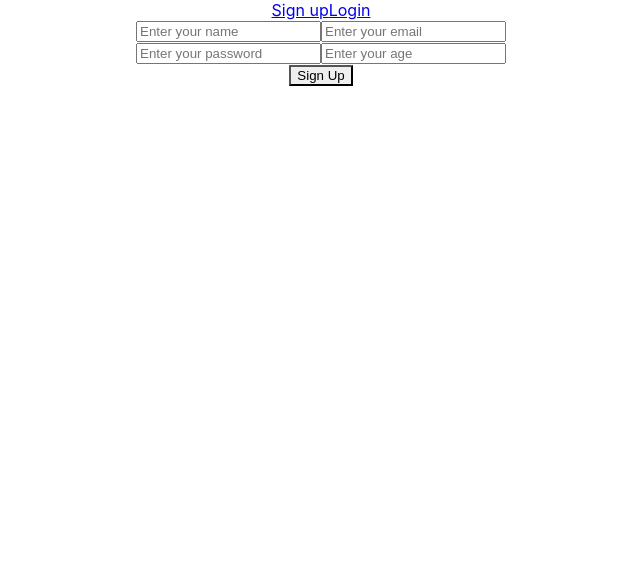
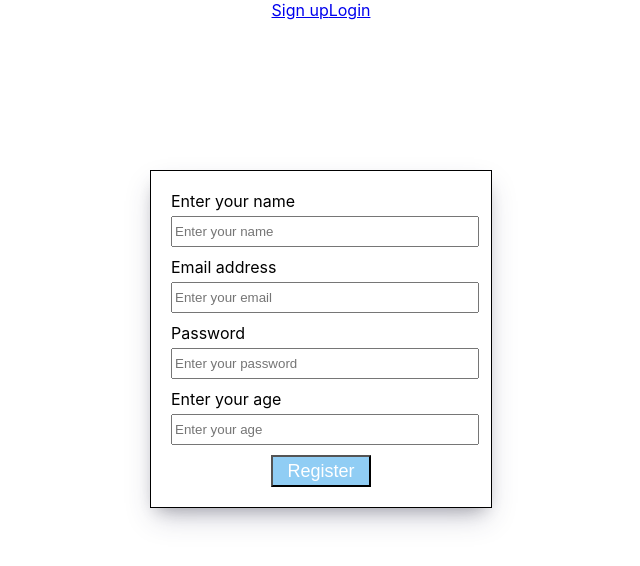
Before and after one commit to Deepak1095/Fullstack-mini-project, a React (Create React App) app in the folder frontend/: page /signup in a window 1280 px wide. Shown: the top 566 px of the page, without its empty margins (319-959 px from the left). Built offline with nearby package versions, Linux system fonts and the light colour scheme.

Commit message:
login css and logout css

```diff
--- a/frontend/src/Routes/login.jsx
+++ b/frontend/src/Routes/login.jsx
@@ -26,7 +26,7 @@ const Login = () => {
             <FormControl>
                 <FormLabel  marginBottom={"5px"}>Email address</FormLabel>
                 <Input width={"100%"} height={"25px"} marginBottom={"10px"} type="email" placeholder="Enter your email" onChange={(e) => setEmail(e.target.value)} />
-                <FormLabel  marginBottom={"5px"}>Email address</FormLabel>
+                <FormLabel  marginBottom={"5px"}>password</FormLabel>
                 <Input width="100%" height={"25px"} marginBottom={"10px"} type="password" placeholder="Enter your password" onChange={(e) => setPassword(e.target.value)} />
             </FormControl>
 
--- a/frontend/src/Routes/signup.jsx
+++ b/frontend/src/Routes/signup.jsx
@@ -1,4 +1,4 @@
-import {Box, Button, Input} from "@chakra-ui/react"
+import { Box, Input, Button, FormControl, FormLabel } from "@chakra-ui/react"
 
 const { useState } = require("react")
 
@@ -24,15 +24,33 @@ const Signup=()=>{
         .catch((err)=> console.log(err) )
     }
     return (
-        <Box>
-        <Box width={"30%"}  margin="auto">
-            <Input type="text" name="name" placeholder="Enter your name" onChange={(e)=>setName(e.target.value)} />
-            <Input type="email" name="email" placeholder="Enter your email" onChange={(e)=>setEmail(e.target.value)}/>
-            <Input type="password" name="password" placeholder="Enter your password" onChange={(e)=>setPassword(e.target.value)}/>
-            <Input type="number" name="age"  placeholder="Enter your age" onChange={(e)=>setAge(e.target.value)}/>
-            </Box>
-            <Button onClick={handleBtn}>Sign Up</Button>
-            </Box>
+        // <Box>
+        // <Box width={"30%"}  margin="auto">
+        //     <Input
+        //     <Input
+        //     <Input
+        //     <Input
+        //     </Box>
+        //     <Button onClick={handleBtn}>Sign Up</Button>
+        //     </Box>
+
+
+<Box width="300px" margin={"auto"} marginTop={"150px"} border={"1px solid black"} padding="20px" boxShadow= "rgba(50, 50, 93, 0.25) 0px 13px 27px -5px, rgba(0, 0, 0, 0.3) 0px 8px 16px -8px;">
+<FormControl>
+<FormLabel  marginBottom={"5px"}>Enter your name</FormLabel>
+    <Input width="100%" height={"25px"} marginBottom={"10px"} type="text" name="name" placeholder="Enter your name" onChange={(e)=>setName(e.target.value)} />
+    <FormLabel  marginBottom={"5px"}>Email address</FormLabel>
+    <Input width={"100%"} height={"25px"} marginBottom={"10px"} type="email" name="email" placeholder="Enter your email" onChange={(e)=>setEmail(e.target.value)}/>
+    <FormLabel  marginBottom={"5px"}>Password</FormLabel>
+    <Input width="100%" height={"25px"} marginBottom={"10px"} type="password" name="password" placeholder="Enter your password" onChange={(e)=>setPassword(e.target.value)}/>
+    <FormLabel  marginBottom={"5px"}>Enter your age</FormLabel>
+    <Input width="100%" height={"25px"} marginBottom={"10px"} type="number" name="age"  placeholder="Enter your age" onChange={(e)=>setAge(e.target.value)}/>
+
+</FormControl>
+
+<Button bg="#90CDF4" color="white" height='30px' fontSize={"18px"} padding={"14px"} onClick={handleBtn}>Register</Button>
+</Box>
+
     )
 }
 export default Signup
```
